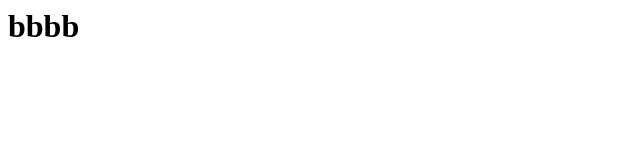
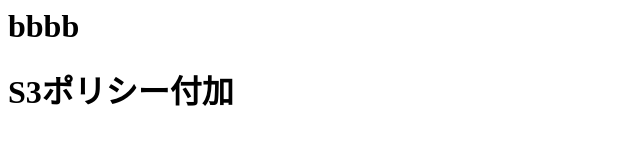
Before and after one commit to blitz2002jp/dep4, a plain HTML site: page index.html in a window 1280 px wide. Shown: the whole page, without its empty margins (0-640 px from the left). Drawn offline with Linux system fonts and the light colour scheme.

Commit message:
S3ポリシー付加

```diff
--- a/index.html
+++ b/index.html
@@ -1 +1,3 @@
 <h1>bbbb</h1>
+
+<h1>S3ポリシー付加</h1>
```
